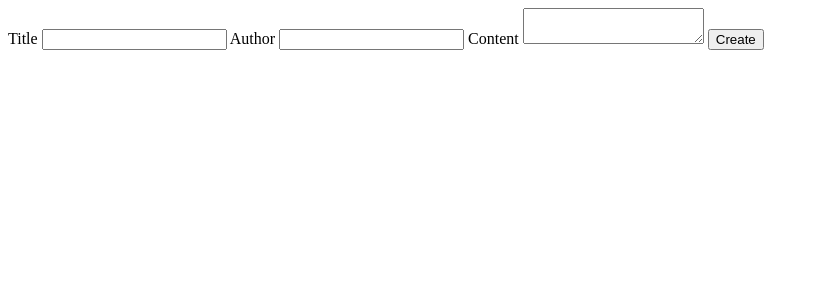
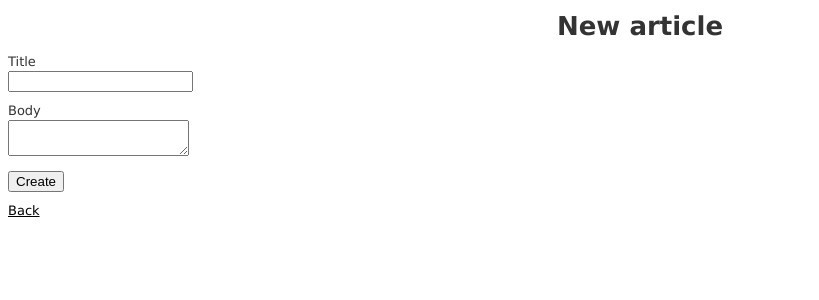
Before and after one commit to reedns/portfolio, a Rails app: page /articles/new in a window 1280 px wide. Shown: the top 300 px of the page, without its empty margins (0-819 px from the left). Run offline with Rails 7, Linux system fonts and the light colour scheme; style sheets or scripts are compiled from the project's sources; some libraries are stand-ins or nearby versions.

Commit message:
use scaffold per assignment

```diff
--- /dev/null
+++ b/app/assets/javascripts/articles.js.coffee
@@ -0,0 +1,3 @@
+# Place all the behaviors and hooks related to the matching controller here.
+# All this logic will automatically be available in application.js.
+# You can use CoffeeScript in this file: http://coffeescript.org/
--- /dev/null
+++ b/app/assets/stylesheets/articles.css.scss
@@ -0,0 +1,3 @@
+// Place all the styles related to the articles controller here.
+// They will automatically be included in application.css.
+// You can use Sass (SCSS) here: http://sass-lang.com/
--- /dev/null
+++ b/app/assets/stylesheets/scaffolds.css.scss
@@ -0,0 +1,69 @@
+body {
+  background-color: #fff;
+  color: #333;
+  font-family: verdana, arial, helvetica, sans-serif;
+  font-size: 13px;
+  line-height: 18px;
+}
+
+p, ol, ul, td {
+  font-family: verdana, arial, helvetica, sans-serif;
+  font-size: 13px;
+  line-height: 18px;
+}
+
+pre {
+  background-color: #eee;
+  padding: 10px;
+  font-size: 11px;
+}
+
+a {
+  color: #000;
+  &:visited {
+    color: #666;
+  }
+  &:hover {
+    color: #fff;
+    background-color: #000;
+  }
+}
+
+div {
+  &.field, &.actions {
+    margin-bottom: 10px;
+  }
+}
+
+#notice {
+  color: green;
+}
+
+.field_with_errors {
+  padding: 2px;
+  background-color: red;
+  display: table;
+}
+
+#error_explanation {
+  width: 450px;
+  border: 2px solid red;
+  padding: 7px;
+  padding-bottom: 0;
+  margin-bottom: 20px;
+  background-color: #f0f0f0;
+  h2 {
+    text-align: left;
+    font-weight: bold;
+    padding: 5px 5px 5px 15px;
+    font-size: 12px;
+    margin: -7px;
+    margin-bottom: 0px;
+    background-color: #c00;
+    color: #fff;
+  }
+  ul li {
+    font-size: 12px;
+    list-style: square;
+  }
+}
--- a/app/controllers/articles_controller.rb
+++ b/app/controllers/articles_controller.rb
@@ -5,50 +5,60 @@ class ArticlesController < ApplicationController
     @articles = Article.all
   end
 
-  def show; end
+  def show
+  end
+
 
   def new
     @article = Article.new
   end
 
+
+  def edit
+  end
+
+
   def create
     @article = Article.new(article_params)
 
-    if @article.save
-      flash[:success] = "Article created!"
-      redirect_to article_path(@article)
-    else
-      flash[:error] = "Please fix errors below."
-      render :new
+    respond_to do |format|
+      if @article.save
+        format.html { redirect_to @article, notice: 'Article was successfully created.' }
+        format.json { render :show, status: :created, location: @article }
+      else
+        format.html { render :new }
+        format.json { render json: @article.errors, status: :unprocessable_entity }
+      end
     end
   end
 
-  def edit; end
-
   def update
-    @article.update(article_params)
-
-    if @article.save
-      flash[:success] = "Article updated!"
-      redirect_to article_path(@article)
-    else
-      flash[:error] = "Please fix errors below."
-      render :edit
+    respond_to do |format|
+      if @article.update(article_params)
+        format.html { redirect_to @article, notice: 'Article was successfully updated.' }
+        format.json { render :show, status: :ok, location: @article }
+      else
+        format.html { render :edit }
+        format.json { render json: @article.errors, status: :unprocessable_entity }
+      end
     end
   end
 
   def destroy
     @article.destroy
-    redirect_to articles_path
+    respond_to do |format|
+      format.html { redirect_to articles_url, notice: 'Article was successfully destroyed.' }
+      format.json { head :no_content }
+    end
   end
 
   private
 
-  def article_params
-    params.require(:article).permit(:title, :author, :content)
-  end
+    def set_article
+      @article = Article.find(params[:id])
+    end
 
-  def set_article
-    @article = Article.find(params[:id])
-  end
+    def article_params
+      params.require(:article).permit(:title, :body)
+    end
 end
--- /dev/null
+++ b/app/helpers/articles_helper.rb
@@ -0,0 +1,2 @@
+module ArticlesHelper
+end
--- a/app/views/articles/_form.html.erb
+++ b/app/views/articles/_form.html.erb
@@ -1,9 +1,25 @@
-<%= form_for @article do |f| %>
-  <%= f.label :title %>
-  <%= f.text_field :title %>
-  <%= f.label :author %>
-  <%= f.text_field :author %>
-  <%= f.label :content %>
-  <%= f.text_area :content %>
-  <%= f.submit @article.new_record? ? "Create" : "Edit" %>
+<%= form_for(@article) do |f| %>
+  <% if @article.errors.any? %>
+    <div id="error_explanation">
+      <h2><%= pluralize(@article.errors.count, "error") %> prohibited this article from being saved:</h2>
+
+      <ul>
+      <% @article.errors.full_messages.each do |message| %>
+        <li><%= message %></li>
+      <% end %>
+      </ul>
+    </div>
+  <% end %>
+
+  <div class="field">
+    <%= f.label :title %><br>
+    <%= f.text_field :title %>
+  </div>
+  <div class="field">
+    <%= f.label :body %><br>
+    <%= f.text_area :body %>
+  </div>
+  <div class="actions">
+    <%= f.submit @article.new_record? ? "Create" : "Edit" %>
+  </div>
 <% end %>
--- a/app/views/articles/new.html.erb
+++ b/app/views/articles/new.html.erb
@@ -1 +1,5 @@
-<%= render "form" %>
+<h1>New article</h1>
+
+<%= render 'form' %>
+
+<%= link_to 'Back', articles_path %>
--- a/db/migrate/20140917195237_create_articles.rb
+++ b/db/migrate/20140918171308_create_articles.rb
@@ -2,8 +2,8 @@ class CreateArticles < ActiveRecord::Migration
   def change
     create_table :articles do |t|
       t.string :title
-      t.string :author
-      t.text :content
+      t.text :body
+
       t.timestamps
     end
   end
```
Also changed, not shown: app/views/articles/edit.html.erb (+6 -1 lines), app/views/articles/index.html.erb (+27 -8 lines), app/views/articles/show.html.erb (+14 -7 lines), test/features/create_an_article_test.rb (+2 -3 lines), test/features/deleting_an_article_test.rb (+1 -1 lines), test/fixtures/articles.yml (+1 -2 lines), test/test_helper.rb (+1 -0 lines), Gemfile, Gemfile.lock, app/views/articles/index.json.jbuilder (added), app/views/articles/show.json.jbuilder (added), db/schema.rb.
